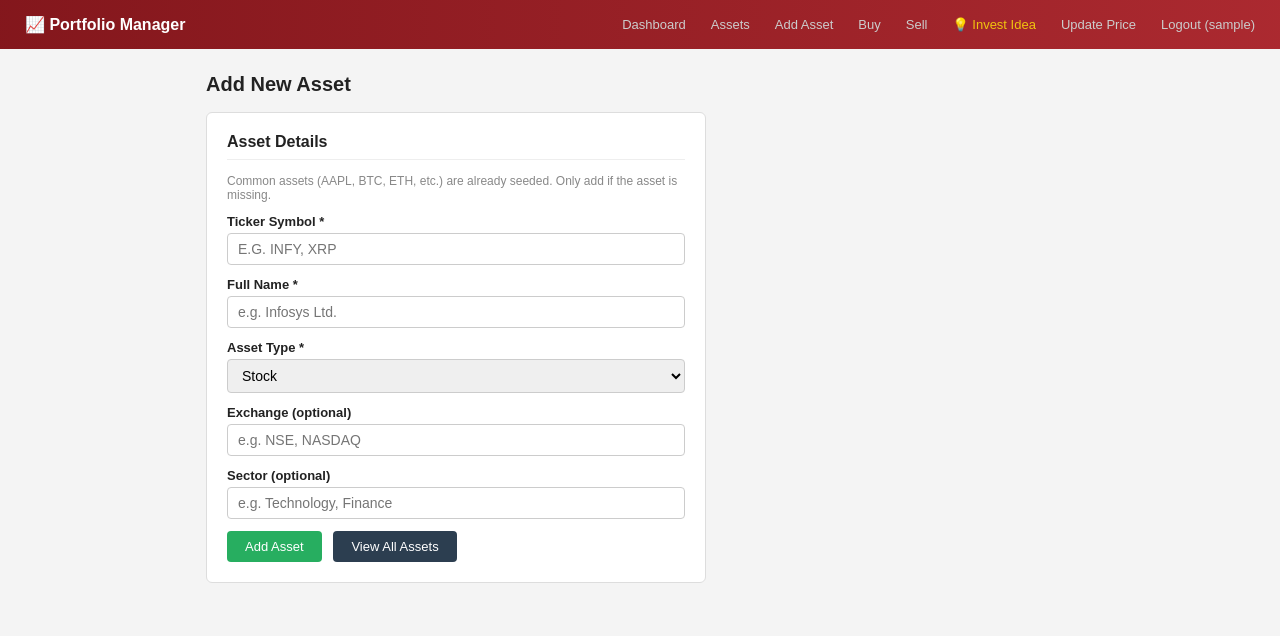
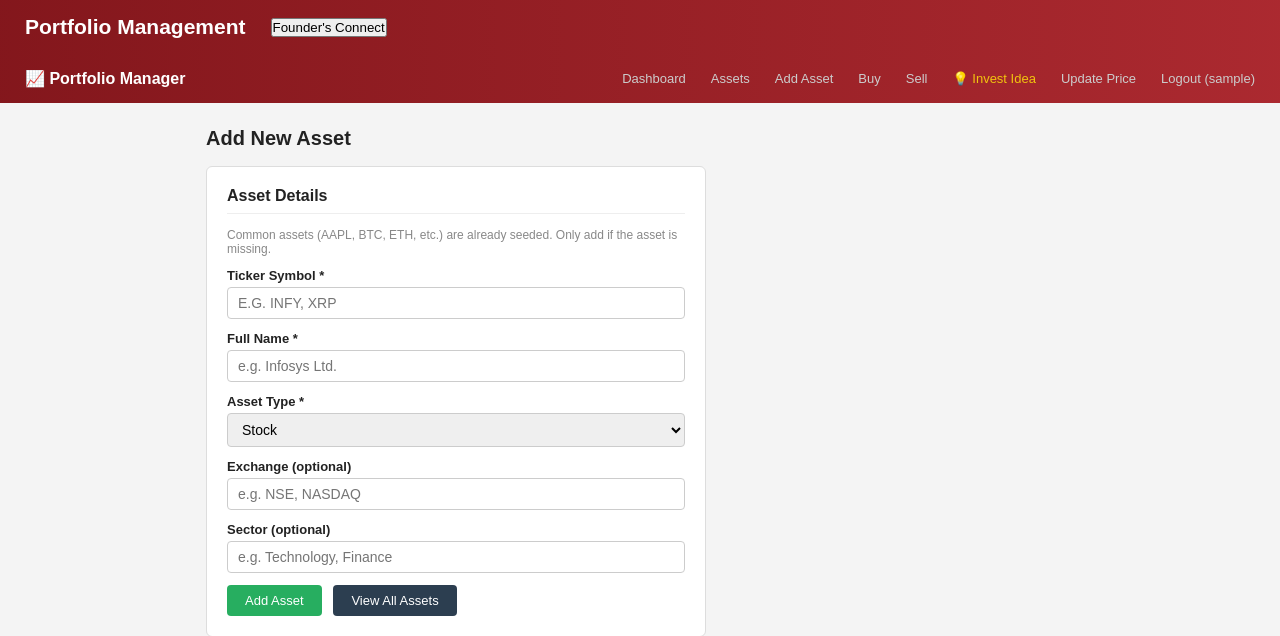
Before and after one commit to Koshorajay/portfolio-management-system, a Flask app: page /asset/add in a window 1280 px wide. Shown: the top 636 px of the page. Run offline with Flask 3, Linux system fonts and the light colour scheme; the visitor is signed in with stand-in values (Sample User, id 1); data that the repository does not hold is empty.

Commit message:
add founders connect

```diff
--- a/portfolio_system/templates/base.html
+++ b/portfolio_system/templates/base.html
@@ -115,7 +115,13 @@
     </style>
 </head>
 <body>
+<nav>
+    <h2>Portfolio Management</h2>
 
+    <a href="https://www.linkedin.com/in/kishor2905/" target="_blank">
+        <button class="founder-btn">Founder's Connect</button>
+    </a>
+</nav>
 <nav>
     <span class="brand">📈 Portfolio Manager</span>
     {% if session.get('username') %}
```
